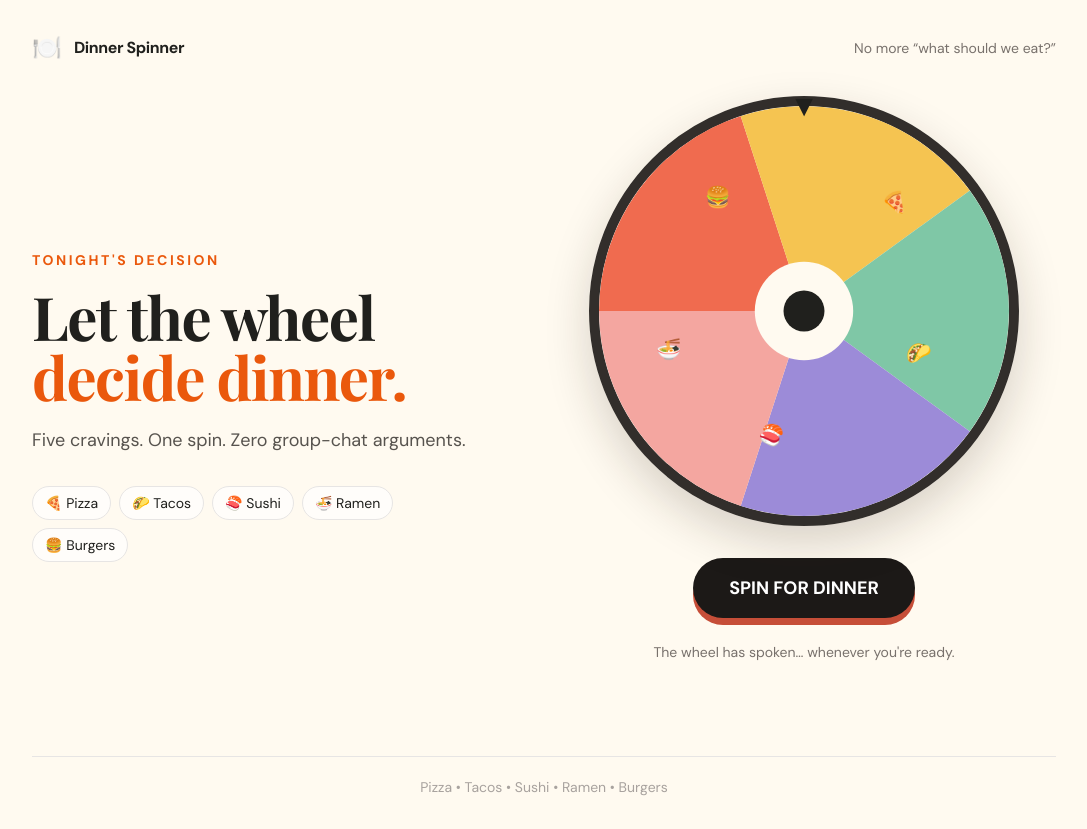
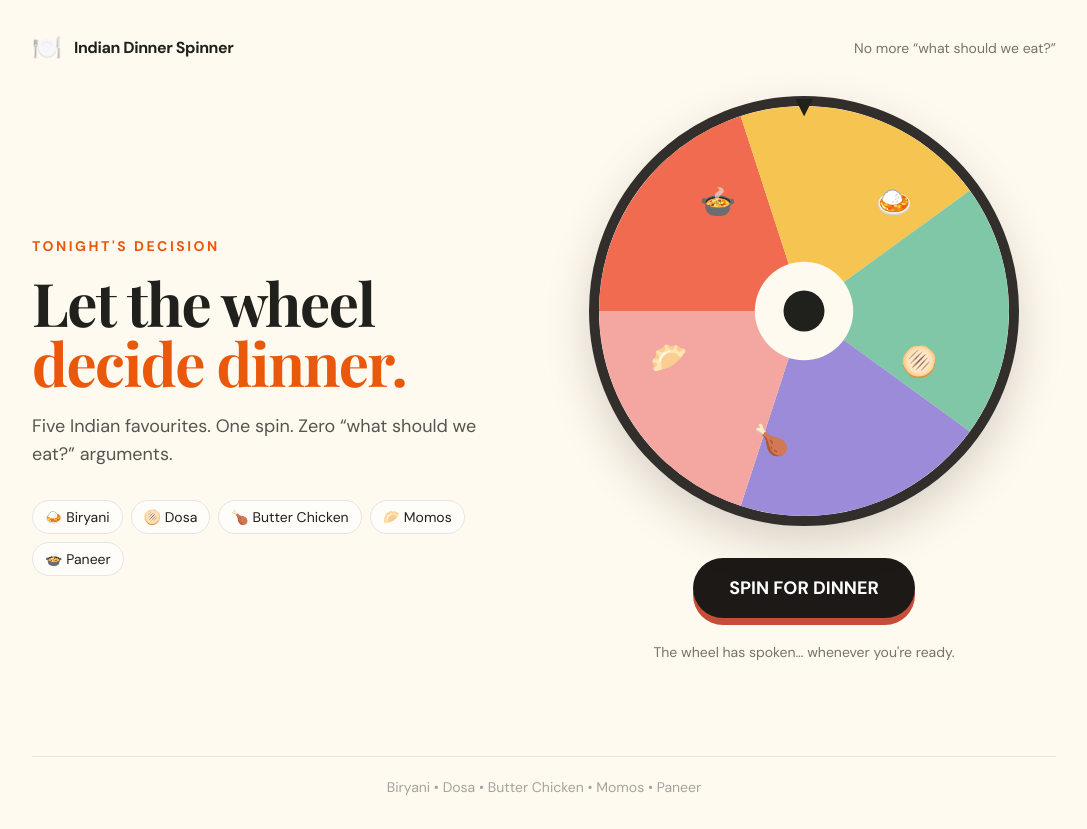
Before and after one commit to Shruti-K-A/Digital-Spinner, a plain HTML site: page public/index.html in a window 1280 px wide. Shown: the whole page, without its empty margins (96-1183 px from the left). Drawn offline with nearby package versions, Linux system fonts and the light colour scheme.

Commit message:
Update the Dinner Spinner with Indian foods and improve emoji placement and size on the wheel.
Replaced the dinner choices with Biryani, Dosa, Butter Chicken, Momos, and Paneer. Enlarged the wheel emojis and repositioned them neatly within their slices.

v3

```diff
--- a/public/index.html
+++ b/public/index.html
@@ -1,16 +1,16 @@
 <!DOCTYPE html>
-<html lang="en"><head><meta charset="UTF-8"><meta name="viewport" content="width=device-width,initial-scale=1"><title>Dinner Spinner</title><link rel="stylesheet" href="/theme.css"><script src="https://cdn.tailwindcss.com"></script><script defer src="/app.js"></script></head>
+<html lang="en"><head><meta charset="UTF-8"><meta name="viewport" content="width=device-width,initial-scale=1"><title>Indian Dinner Spinner</title><link rel="stylesheet" href="/theme.css"><script src="https://cdn.tailwindcss.com"></script><script defer src="/app.js"></script></head>
 <body>
 <main class="min-h-screen px-5 py-8 sm:px-8"><div class="mx-auto max-w-5xl">
-<header class="flex items-center justify-between mb-8"><div class="flex items-center gap-3"><span class="text-2xl">🍽️</span><span class="font-bold tracking-tight">Dinner Spinner</span></div><span class="text-sm text-stone-500 hidden sm:block">No more “what should we eat?”</span></header>
+<header class="flex items-center justify-between mb-8"><div class="flex items-center gap-3"><span class="text-2xl">🍽️</span><span class="font-bold tracking-tight">Indian Dinner Spinner</span></div><span class="text-sm text-stone-500 hidden sm:block">No more “what should we eat?”</span></header>
 <section class="grid lg:grid-cols-[1fr_1.05fr] gap-10 items-center">
-<div class="lg:pr-8"><p class="text-sm font-bold uppercase tracking-[.18em] text-orange-600 mb-4">Tonight's decision</p><h1 class="font-['Playfair_Display'] text-5xl sm:text-6xl leading-[.98] tracking-tight mb-5">Let the wheel<br><span class="text-orange-600">decide dinner.</span></h1><p class="text-lg text-stone-600 max-w-md leading-7">Five cravings. One spin. Zero group-chat arguments.</p>
-<div class="mt-8 flex flex-wrap gap-2"><span class="rounded-full border border-stone-200 bg-white/70 px-3 py-1.5 text-sm">🍕 Pizza</span><span class="rounded-full border border-stone-200 bg-white/70 px-3 py-1.5 text-sm">🌮 Tacos</span><span class="rounded-full border border-stone-200 bg-white/70 px-3 py-1.5 text-sm">🍣 Sushi</span><span class="rounded-full border border-stone-200 bg-white/70 px-3 py-1.5 text-sm">🍜 Ramen</span><span class="rounded-full border border-stone-200 bg-white/70 px-3 py-1.5 text-sm">🍔 Burgers</span></div></div>
+<div class="lg:pr-8"><p class="text-sm font-bold uppercase tracking-[.18em] text-orange-600 mb-4">Tonight's decision</p><h1 class="font-['Playfair_Display'] text-5xl sm:text-6xl leading-[.98] tracking-tight mb-5">Let the wheel<br><span class="text-orange-600">decide dinner.</span></h1><p class="text-lg text-stone-600 max-w-md leading-7">Five Indian favourites. One spin. Zero “what should we eat?” arguments.</p>
+<div class="mt-8 flex flex-wrap gap-2"><span class="rounded-full border border-stone-200 bg-white/70 px-3 py-1.5 text-sm">🍛 Biryani</span><span class="rounded-full border border-stone-200 bg-white/70 px-3 py-1.5 text-sm">🫓 Dosa</span><span class="rounded-full border border-stone-200 bg-white/70 px-3 py-1.5 text-sm">🍗 Butter Chicken</span><span class="rounded-full border border-stone-200 bg-white/70 px-3 py-1.5 text-sm">🥟 Momos</span><span class="rounded-full border border-stone-200 bg-white/70 px-3 py-1.5 text-sm">🍲 Paneer</span></div></div>
 <div class="flex flex-col items-center">
 <div class="relative w-[min(78vw,430px)] aspect-square"><div class="absolute -top-2 left-1/2 -translate-x-1/2 z-20 text-3xl">▼</div>
 <div id="wheel" class="absolute inset-0 rounded-full border-[10px] border-stone-900/90 shadow-[0_18px_45px_rgba(40,30,15,.18)] overflow-hidden transition-transform duration-[3200ms] ease-[cubic-bezier(.12,.75,.18,1)]">
-<svg viewBox="0 0 100 100" class="w-full h-full"><g transform="rotate(-90 50 50)"><path d="M50 50 L50 0 A50 50 0 0 1 97.55 34.55 Z" fill="#f06b4f"/><path d="M50 50 L97.55 34.55 A50 50 0 0 1 79.39 90.45 Z" fill="#f5c451"/><path d="M50 50 L79.39 90.45 A50 50 0 0 1 20.61 90.45 Z" fill="#7fc7a6"/><path d="M50 50 L20.61 90.45 A50 50 0 0 1 2.45 34.55 Z" fill="#9c8bd8"/><path d="M50 50 L2.45 34.55 A50 50 0 0 1 50 0 Z" fill="#f4a6a0"/></g><circle cx="50" cy="50" r="12" fill="#fffaf0"/><circle cx="50" cy="50" r="5" fill="#20201d"/><g font-size="5" text-anchor="middle"><text x="72" y="25">🍕</text><text x="78" y="62">🌮</text><text x="42" y="82">🍣</text><text x="17" y="61">🍜</text><text x="29" y="24">🍔</text></g></svg></div></div>
+<svg viewBox="0 0 100 100" class="w-full h-full"><g transform="rotate(-90 50 50)"><path d="M50 50 L50 0 A50 50 0 0 1 97.55 34.55 Z" fill="#f06b4f"/><path d="M50 50 L97.55 34.55 A50 50 0 0 1 79.39 90.45 Z" fill="#f5c451"/><path d="M50 50 L79.39 90.45 A50 50 0 0 1 20.61 90.45 Z" fill="#7fc7a6"/><path d="M50 50 L20.61 90.45 A50 50 0 0 1 2.45 34.55 Z" fill="#9c8bd8"/><path d="M50 50 L2.45 34.55 A50 50 0 0 1 50 0 Z" fill="#f4a6a0"/></g><circle cx="50" cy="50" r="12" fill="#fffaf0"/><circle cx="50" cy="50" r="5" fill="#20201d"/><g font-size="7.2" text-anchor="middle" dominant-baseline="middle"><text x="72" y="24">🍛</text><text x="78" y="63">🫓</text><text x="42" y="82">🍗</text><text x="17" y="62">🥟</text><text x="29" y="24">🍲</text></g></svg></div></div>
 <button id="spinButton" class="mt-8 rounded-full bg-stone-900 px-9 py-4 text-lg font-bold text-white shadow-[0_7px_0_#c64e38] transition hover:-translate-y-0.5 hover:bg-stone-800 active:translate-y-1 active:shadow-[0_3px_0_#c64e38]">SPIN FOR DINNER</button>
 <div class="mt-6 min-h-[74px] text-center" aria-live="polite"><p id="status" class="text-sm text-stone-500">The wheel has spoken… whenever you're ready.</p><p id="result" class="font-['Playfair_Display'] text-4xl mt-1"></p></div></div></section>
-<footer class="mt-10 pt-5 border-t border-stone-200 text-center text-sm text-stone-400">Pizza • Tacos • Sushi • Ramen • Burgers</footer>
+<footer class="mt-10 pt-5 border-t border-stone-200 text-center text-sm text-stone-400">Biryani • Dosa • Butter Chicken • Momos • Paneer</footer>
 </div></main></body></html>
```
